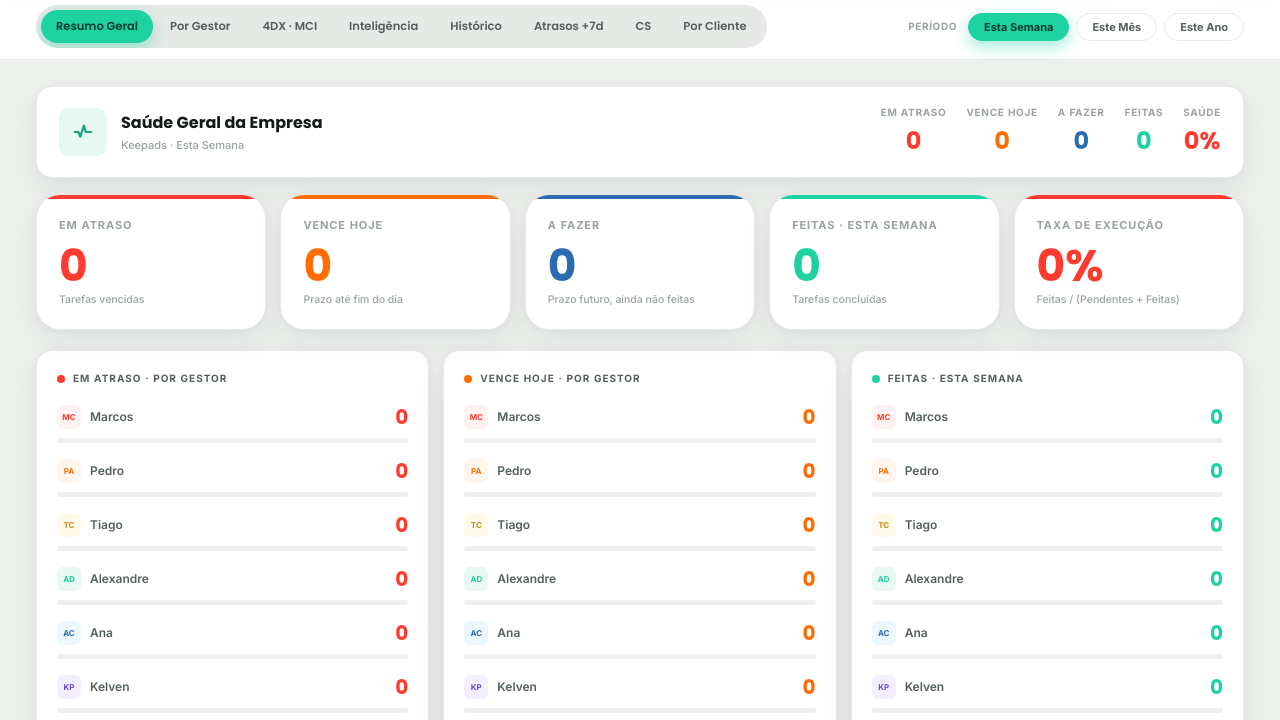
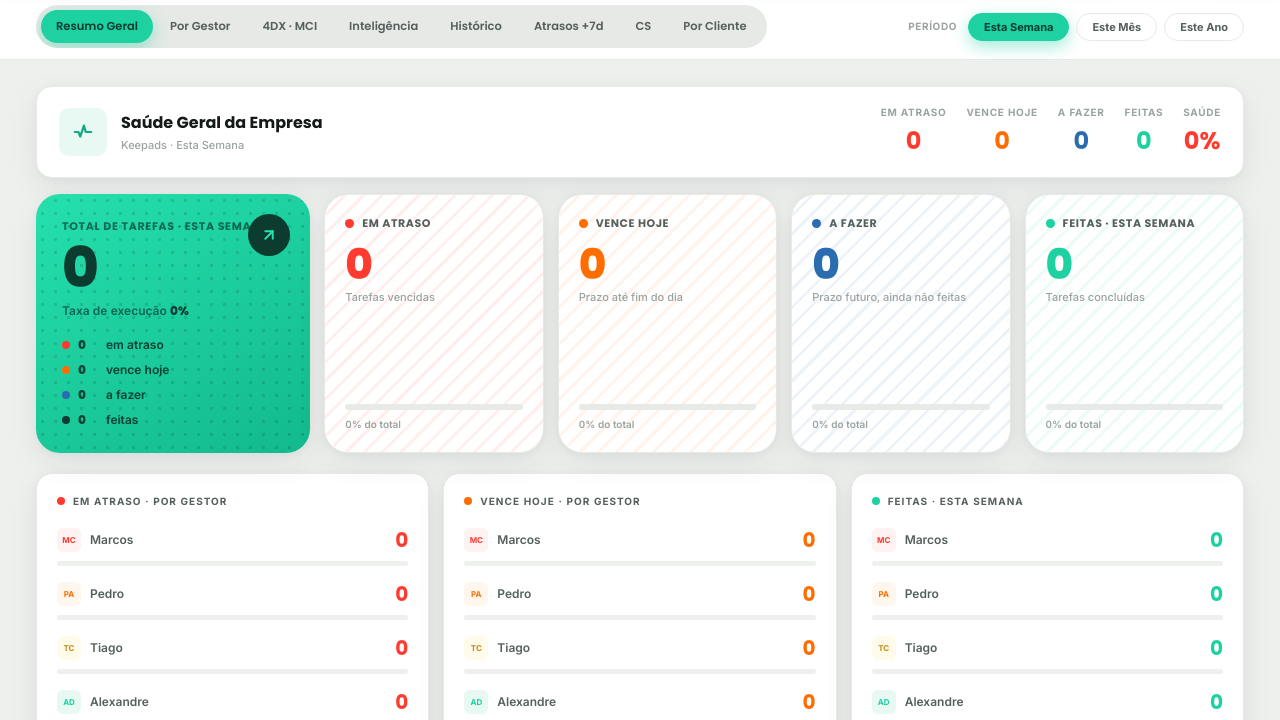
Before and after one commit to kelvenpimenta08/Dashboard-de-produtividade-Keepads, a website: page index.html in a window 1280 px wide. Shown: the part 72-792 px from the top of the page. Drawn offline with Linux system fonts and the light colour scheme.

Commit message:
Resumo Geral: KPIs no estilo herói + cards de status com textura
- Card herói verde "Total de tarefas" com bolinhas, botão redondo,
  taxa de execução e breakdown por categoria.
- 4 cards de status (em atraso, vence hoje, a fazer, feitas) com
  listras diagonais tingidas pela cor, número grande e barra de
  proporção "% do total".

Co-Authored-By: Claude Opus 4.8 <noreply@anthropic.com>

```diff
--- a/index.html
+++ b/index.html
@@ -138,13 +138,36 @@ body{background:radial-gradient(1150px 470px at 84% -12%,rgba(29,209,161,.12),tr
 .cli-tdate{font-family:var(--head);font-variant-numeric:tabular-nums;font-size:11px;color:var(--muted);white-space:nowrap}
 @media(max-width:680px){.cli-kpis{grid-template-columns:1fr 1fr}.cli-rank-row{grid-template-columns:104px 1fr 30px}.cli-task{grid-template-columns:12px 1fr auto}.cli-tresp{display:none}}
 .inner{padding:26px 36px;flex:1 0 auto}
-.kpi-grid{display:grid;grid-template-columns:repeat(5,1fr);gap:14px;margin-bottom:20px}
+.kpi-grid{display:grid;grid-template-columns:1.25fr repeat(4,1fr);gap:14px;margin-bottom:20px;align-items:stretch}
 .kpi{background:var(--card);border:1px solid var(--border);border-radius:var(--r-card);padding:22px;position:relative;overflow:hidden;box-shadow:var(--sh);transition:.18s;cursor:default}
 .kpi:hover{box-shadow:var(--sh2);transform:translateY(-2px)}
 .kpi-top{position:absolute;top:0;left:0;right:0;height:4px}
 .kpi-lbl{font-size:11px;font-weight:700;letter-spacing:.08em;color:var(--muted);text-transform:uppercase;margin-bottom:10px;position:relative}
 .kpi-val{font-size:44px;font-weight:800;line-height:1;margin-bottom:4px;position:relative}
 .kpi-sub{font-size:10.5px;color:var(--muted);font-weight:500;position:relative}
+/* Herói + cards de status com textura (estilo dash de orçamento) */
+.hero{position:relative;overflow:hidden;background:linear-gradient(150deg,#25e0ae,#12b98c);color:var(--brand-deep);border-radius:var(--r-card);padding:24px 26px;box-shadow:var(--sh);display:flex;flex-direction:column}
+.hero>*{position:relative;z-index:1}
+.hero-eyebrow{font-family:var(--head);font-weight:700;font-size:11px;letter-spacing:.06em;text-transform:uppercase;color:rgba(6,37,29,.6)}
+.hero-n{font-family:var(--head);font-variant-numeric:tabular-nums;font-weight:800;font-size:56px;line-height:.95;margin-top:6px}
+.hero-cap{font-size:12px;font-weight:600;color:rgba(6,37,29,.62);margin-top:8px}
+.hero-cap b{font-family:var(--head);font-weight:800;color:var(--brand-deep)}
+.hero-break{display:flex;flex-direction:column;gap:7px;margin-top:16px}
+.hero-break span{display:inline-flex;align-items:center;gap:8px;font-size:12px;font-weight:600;color:rgba(6,37,29,.82)}
+.hero-break i{width:8px;height:8px;border-radius:50%;flex-shrink:0}
+.hero-break b{font-family:var(--head);font-variant-numeric:tabular-nums;font-weight:800;min-width:20px}
+.hero-arrow{position:absolute;top:20px;right:20px;width:42px;height:42px;border-radius:50%;background:var(--brand-deep);color:#25e0ae;border:none;cursor:pointer;display:grid;place-items:center;z-index:2;transition:.15s}
+.hero-arrow:hover{transform:translateY(-2px)}
+.stat-card{position:relative;overflow:hidden;background:var(--card);border:1px solid var(--border);border-radius:var(--r-card);padding:20px;box-shadow:var(--sh);display:flex;flex-direction:column;transition:.18s}
+.stat-card:hover{box-shadow:var(--sh2);transform:translateY(-2px)}
+.stat-card>*{position:relative;z-index:1}
+.stat-top{display:flex;align-items:center;gap:8px;font-family:var(--head);font-size:11px;font-weight:700;letter-spacing:.05em;text-transform:uppercase;color:var(--text2)}
+.stat-dot{width:9px;height:9px;border-radius:50%;flex-shrink:0}
+.stat-val{font-family:var(--head);font-variant-numeric:tabular-nums;font-weight:800;font-size:42px;line-height:1;margin:12px 0 4px}
+.stat-desc{font-size:11px;color:var(--muted);font-weight:500;line-height:1.4;flex:1}
+.stat-track{height:6px;border-radius:999px;background:var(--border);overflow:hidden;margin-top:12px}
+.stat-track>i{display:block;height:100%;border-radius:999px;transition:width 1s cubic-bezier(.4,0,.2,1)}
+.stat-pct{font-size:10px;color:var(--muted);font-weight:600;margin-top:7px}
 .g2{display:grid;grid-template-columns:1fr 1fr;gap:14px;margin-bottom:14px}
 .g3{display:grid;grid-template-columns:1fr 1fr 1fr;gap:14px;margin-bottom:14px}
 .card{background:#fff;border:1px solid var(--border);border-radius:var(--r);padding:20px;box-shadow:var(--sh)}
@@ -304,6 +327,7 @@ body{background:radial-gradient(1150px 470px at 84% -12%,rgba(29,209,161,.12),tr
 
 @media(max-width:980px){
   .kpi-grid{grid-template-columns:repeat(2,1fr)}
+  .kpi-grid .hero{grid-column:1/-1}
   .g2,.g3{grid-template-columns:1fr}
   .placar-grid{grid-template-columns:repeat(2,1fr)}
   .topbar,.ctrl,.inner{padding-left:20px;padding-right:20px}
@@ -535,12 +559,35 @@ function rGeral(){
   var mV=Math.max(1,...GESTORES.map(function(g){return DADOS[g.name]?DADOS[g.name].totalVenceHoje:0;}));
   var mF=Math.max(1,...GESTORES.map(function(g){return DADOS[g.name]?DADOS[g.name].totalFeito:0;}));
 
+  var totT=tA+tV+tNp+tF;
+  function pctT(v){return totT>0?Math.round(v/totT*100):0;}
+  function statCard(c,lbl,val,desc){
+    return '<div class="stat-card stripes" style="--c:'+c+'">'
+      +'<div class="stat-top"><span class="stat-dot" style="background:'+c+'"></span>'+lbl+'</div>'
+      +'<div class="stat-val" style="color:'+c+'">'+val+'</div>'
+      +'<div class="stat-desc">'+desc+'</div>'
+      +'<div class="stat-track"><i style="width:'+pctT(val)+'%;background:'+c+'"></i></div>'
+      +'<div class="stat-pct">'+pctT(val)+'% do total</div>'
+      +'</div>';
+  }
+  var setaSvg='<svg width="18" height="18" viewBox="0 0 24 24" fill="none" stroke="currentColor" stroke-width="2.5" stroke-linecap="round" stroke-linejoin="round"><path d="M7 17 17 7"/><path d="M7 7h10v10"/></svg>';
   var kpis='<div class="kpi-grid">'
-    +'<div class="kpi"><div class="kpi-top" style="background:#ff3b30"></div><div class="kpi-lbl">Em Atraso</div><div class="kpi-val" style="color:#ff3b30">'+tA+'</div><div class="kpi-sub">Tarefas vencidas</div></div>'
-    +'<div class="kpi"><div class="kpi-top" style="background:#ff6d00"></div><div class="kpi-lbl">Vence Hoje</div><div class="kpi-val" style="color:#ff6d00">'+tV+'</div><div class="kpi-sub">Prazo até fim do dia</div></div>'
-    +'<div class="kpi"><div class="kpi-top" style="background:#2b6cb0"></div><div class="kpi-lbl">A Fazer</div><div class="kpi-val" style="color:#2b6cb0">'+tNp+'</div><div class="kpi-sub">Prazo futuro, ainda não feitas</div></div>'
-    +'<div class="kpi"><div class="kpi-top" style="background:#1dd1a1"></div><div class="kpi-lbl">Feitas · '+PL[per]+'</div><div class="kpi-val" style="color:#1dd1a1">'+tF+'</div><div class="kpi-sub">Tarefas concluídas</div></div>'
-    +'<div class="kpi"><div class="kpi-top" style="background:'+txC+'"></div><div class="kpi-lbl">Taxa de Execução</div><div class="kpi-val" style="color:'+txC+'">'+tx+'%</div><div class="kpi-sub">Feitas / (Pendentes + Feitas)</div></div>'
+    +'<div class="hero dots">'
+      +'<button class="hero-arrow" onclick="doRefresh()" title="Atualizar agora">'+setaSvg+'</button>'
+      +'<div class="hero-eyebrow">Total de tarefas · '+PL[per]+'</div>'
+      +'<div class="hero-n">'+totT+'</div>'
+      +'<div class="hero-cap">Taxa de execução <b>'+tx+'%</b></div>'
+      +'<div class="hero-break">'
+        +'<span><i style="background:#ff3b30"></i><b>'+tA+'</b> em atraso</span>'
+        +'<span><i style="background:#ff6d00"></i><b>'+tV+'</b> vence hoje</span>'
+        +'<span><i style="background:#2b6cb0"></i><b>'+tNp+'</b> a fazer</span>'
+        +'<span><i style="background:#0c3b30"></i><b>'+tF+'</b> feitas</span>'
+      +'</div>'
+    +'</div>'
+    +statCard('#ff3b30','Em atraso',tA,'Tarefas vencidas')
+    +statCard('#ff6d00','Vence hoje',tV,'Prazo até fim do dia')
+    +statCard('#2b6cb0','A fazer',tNp,'Prazo futuro, ainda não feitas')
+    +statCard('#1dd1a1','Feitas · '+PL[per],tF,'Tarefas concluídas')
     +'</div>';
 
   var bA=GESTORES.map(function(g){var v=(DADOS[g.name]||{}).totalAtrasado||0,pct=v/mA*100;return'<div class="brow"><div class="btop"><div class="bname"><span class="ava" style="background:'+CBG[g.name]+';color:'+COR[g.name]+'">'+g.ini+'</span>'+g.name.split(" ")[0]+'</div><span class="bval" style="color:#ff3b30">'+v+'</span></div><div class="btrack"><div class="bfill" style="width:'+pct+'%;background:#ff3b30"></div></div></div>';}).join("");
```
